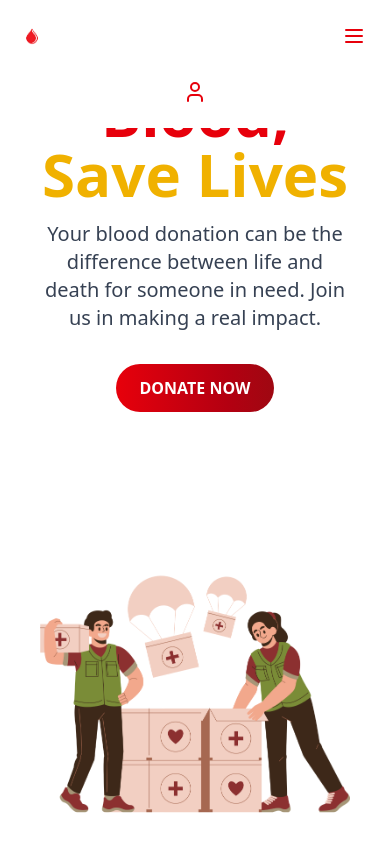
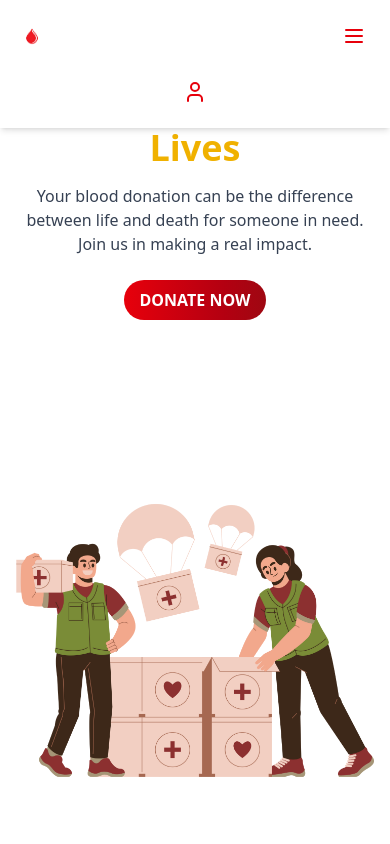
Before and after one commit to q-allen/blood-donation, a Next.js app: page / in a window 390 px wide. Shown: the top 844 px of the page. Built offline with nearby package versions, Linux system fonts and the light colour scheme; no server answers.

Commit message:
Changes in UI

```diff
--- a/src/app/page.tsx
+++ b/src/app/page.tsx
@@ -2,7 +2,7 @@
 
 import { motion } from "framer-motion";
 import Image from "next/image";
-import Header from "@/components/Header"; // Ensure your navbar component is imported
+import Header from "@/components/Header";
 import HeroCarousel from "../components/HeroCarousel";
 import About from "../components/about";
 import Footer from "@/components/footer";
@@ -17,28 +17,28 @@ import { useRouter } from "next/navigation";
       animate={{ opacity: 1, y: 0 }}
       exit={{ opacity: 0, y: -20 }}
       transition={{ duration: 0.8, ease: "easeOut" }}
-    className="bg-white text-gray-900 min-h-screen py-6 relative" // Set z-index to 0 for background
+      className="bg-white text-gray-900 min-h-screen py-6 relative"
     >
       {/* Header */}
-    <header className="fixed top-0 left-0 w-full z-50 bg-white">
-      <div className="relative z-10"> {/* Header on top with higher z-index */}
+      <header className="fixed top-0 left-0 w-full z-50 bg-white shadow-md">
+        <div className="relative z-10">
           <Header />
         </div>
       </header>
 
       {/* Main Content */}
-    <div className="flex flex-col md:flex-row items-center px-10 relative z-0"> {/* Content stays behind */}
+      <div className="flex flex-col lg:flex-row items-center px-4 sm:px-6 lg:px-10 mt-16 lg:mt-20 relative z-0">
         {/* Left Section */}
         <motion.div
           initial={{ x: -50, opacity: 0 }}
           animate={{ x: 0, opacity: 1 }}
           transition={{ duration: 1 }}
-        className="md:w-1/2 text-center md:text-left relative"
+          className="w-full lg:w-1/2 text-center lg:text-left relative mb-8 lg:mb-0"
         >
-        <h2 className="text-6xl md:text-7xl font-extrabold text-red-600">
+          <h2 className="text-4xl sm:text-5xl lg:text-6xl xl:text-7xl font-extrabold text-red-600">
             Donate Blood, <span className="text-yellow-500">Save Lives</span>
           </h2>
-        <p className="text-xl text-gray-700 mt-4">
+          <p className="text-base sm:text-lg lg:text-xl text-gray-700 mt-4 max-w-md mx-auto lg:mx-0">
             Your blood donation can be the difference between life and death for someone in need. Join us in making a real impact.
           </p>
 
@@ -47,8 +47,11 @@ import { useRouter } from "next/navigation";
             whileTap={{ scale: 0.95 }}
             transition={{ duration: 0.3 }}
             type="button"
-          onClick={() => { router.push("/Donate"); alert("Redirecting to Donation Page"); }}
-          className="bg-gradient-to-r from-red-600 to-red-800 text-white font-bold px-6 py-3 rounded-full mt-8 hover:bg-red-700 transition"
+            onClick={() => {
+              router.push("/Donate");
+              alert("Redirecting to Donation Page");
+            }}
+            className="bg-gradient-to-r from-red-600 to-red-800 text-white font-bold px-4 py-2 sm:px-6 sm:py-3 rounded-full mt-6 hover:bg-red-700 transition"
           >
             DONATE NOW
           </motion.button>
@@ -59,34 +62,37 @@ import { useRouter } from "next/navigation";
           initial={{ x: 50, opacity: 0 }}
           animate={{ x: 0, opacity: 1 }}
           transition={{ duration: 1 }}
-        className="md:w-1/2 flex flex-col items-center mt-10 md:mt-0 relative"
+          className="w-full lg:w-1/2 flex justify-center lg:justify-end mt-8 lg:mt-0 relative"
         >
-        {/* Blood Donation Image (Fade-in with Slight Rotation) */}
+          {/* Blood Donation Image */}
           <motion.div
             initial={{ opacity: 0, rotate: -5, scale: 0.9 }}
             animate={{ opacity: 1, rotate: 0, scale: 1 }}
             transition={{ duration: 1 }}
             whileHover={{ scale: 1.05, rotate: 3 }}
-          className="rounded-2xl mt-5"
+            className="rounded-2xl w-full max-w-sm sm:max-w-md lg:max-w-lg"
           >
             <Image
-            src="/images/home.png"  // Replace with actual blood donation image
+              src="/images/home.png"
               alt="Blood Donation"
               quality={100}
               width={500}
               height={600}
-            className="rounded-2xl object-cover z-10"
+              className="rounded-2xl object-cover w-full h-auto z-10"
+              sizes="(max-width: 640px) 100vw, (max-width: 1024px) 50vw, 500px"
             />
           </motion.div>
         </motion.div>
       </div>
+
+      {/* Other Components */}
+      <div className="px-4 sm:px-6 lg:px-10">
         <HeroCarousel />
         <About />
+      </div>
+
+      {/* Footer */}
       <Footer />
-  {/* Footer */}
-    <div className="absolute bottom-0 left-0 w-full">
-      <Footer />
-    </div>
     </motion.div>
   );
 }
```
Lines whose indentation alone changed are shown as unchanged.
